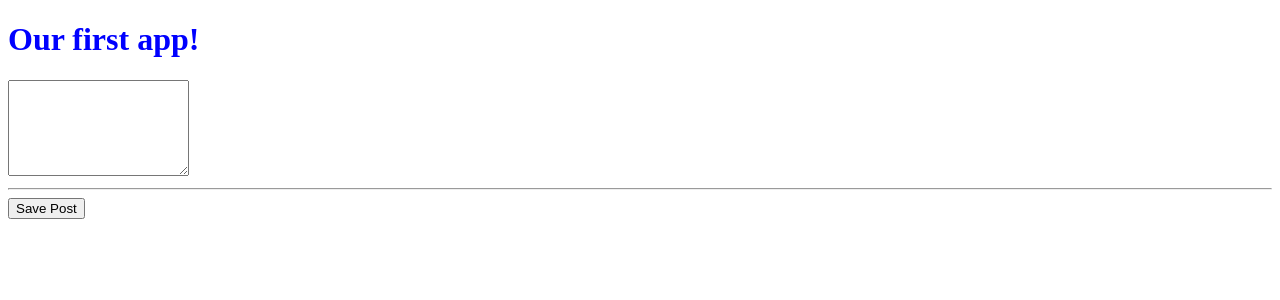
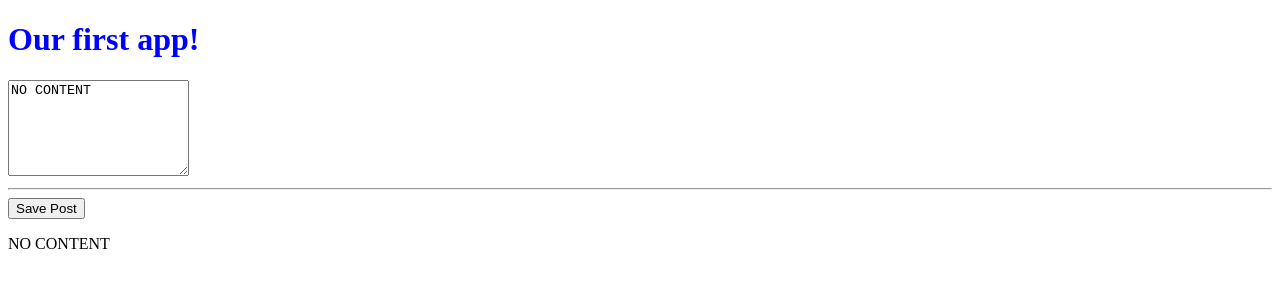
Before and after one commit to Ladan-hub/angular-project, an Angular app: page / in a window 1280 px wide. Shown: the top 300 px of the page. Built offline with nearby package versions, Linux system fonts and the light colour scheme.

Commit message:
Outputting Cintent

```diff
--- a/src/app/posts/post-create/post-create.component.html
+++ b/src/app/posts/post-create/post-create.component.html
@@ -1,4 +1,4 @@
-<textarea rows="6"></textarea>
+<textarea rows="6" [value]="newPost"></textarea>
 <hr>
 <button (click)="onAddPost()">Save Post</button>
 <p>{{ newPost }}</p>
--- a/src/app/posts/post-create/post-create.component.ts
+++ b/src/app/posts/post-create/post-create.component.ts
@@ -8,7 +8,7 @@ import { Component } from "@angular/core";
 
 export class PostCreateComponent {
 
-    newPost= '';
+    newPost= 'NO CONTENT';
 
   onAddPost() {
     this.newPost = 'The user\'s post'
```
